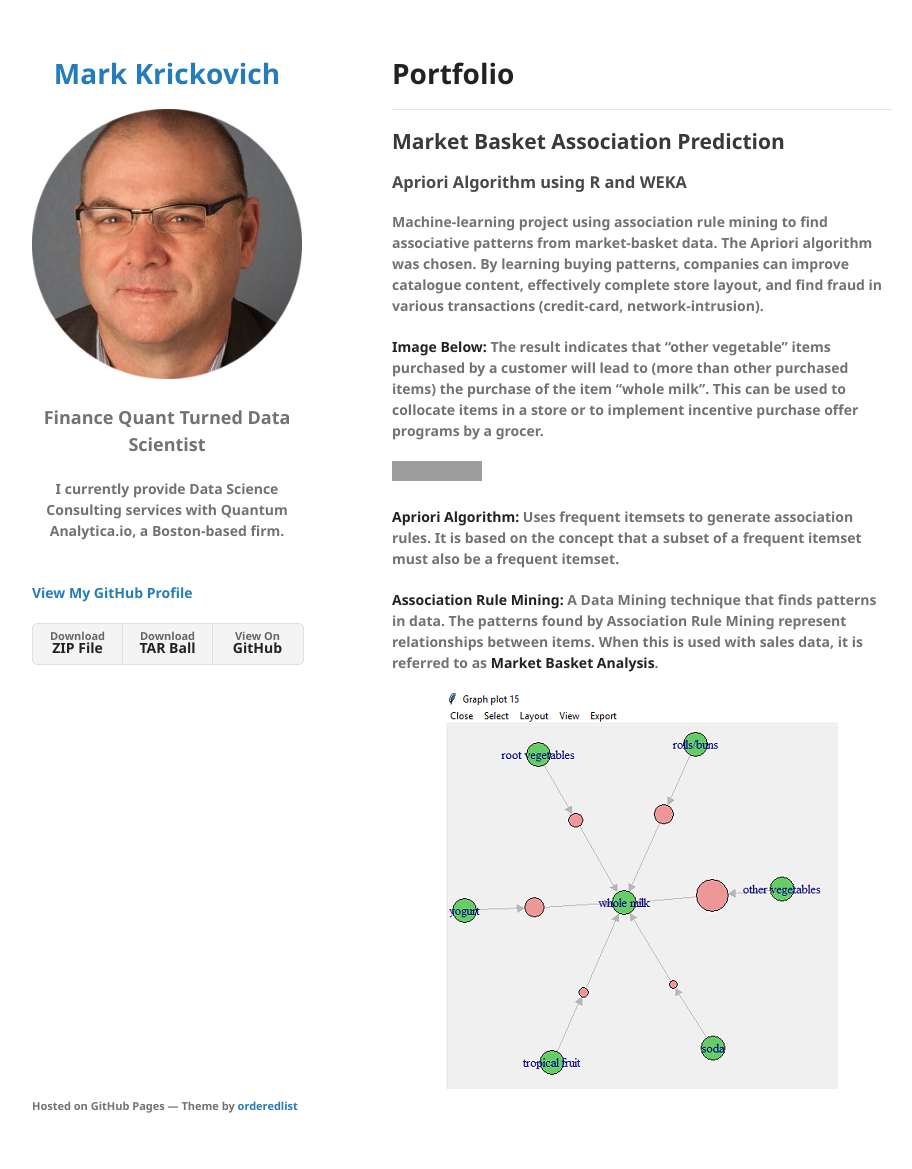
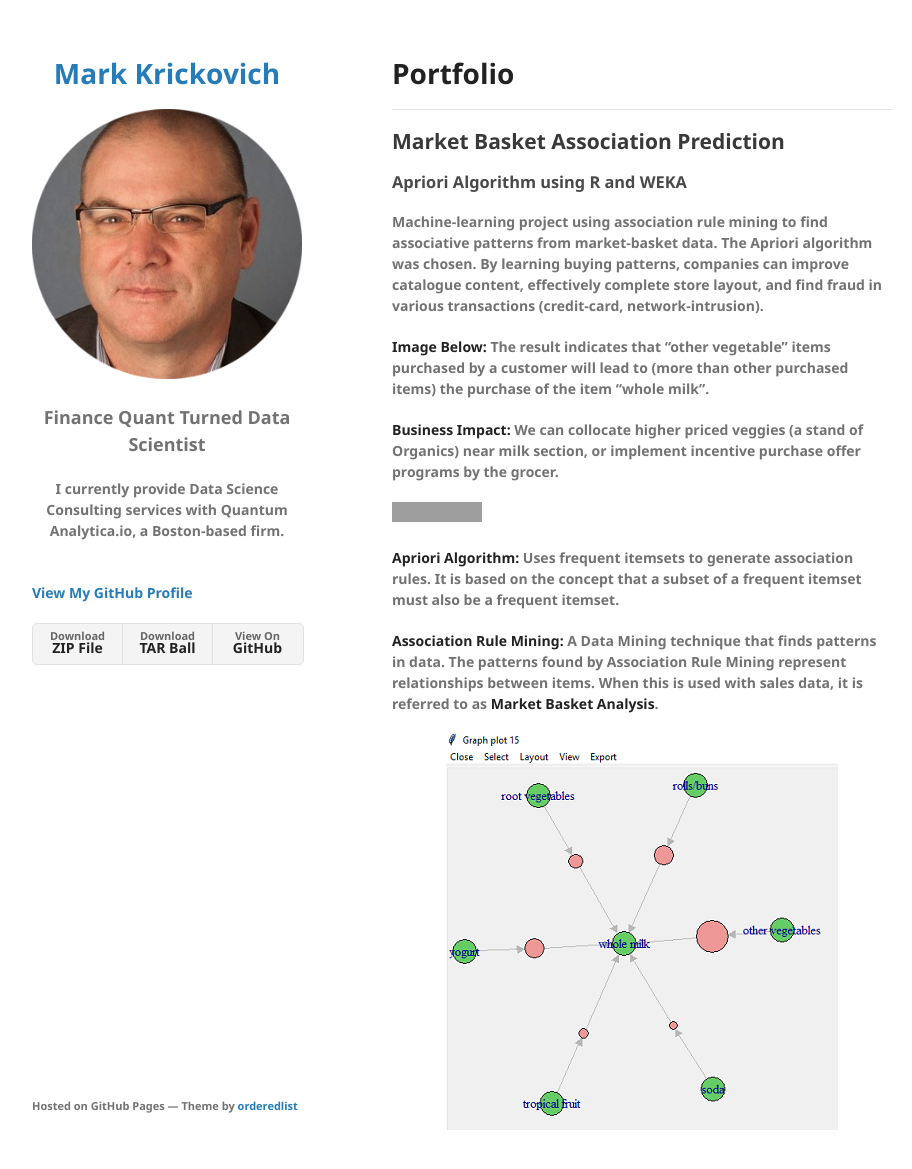
Before and after one commit to MarkKrickovich/MarkKrickovich.github.io, a Jekyll site: the page built from index.md, in a window 1280 px wide and 1185 px high. Shown: the top 1169 px of the window, without its empty margins (178-1090 px from the left). Built offline with Jekyll 4.4.1, drawn with Linux system fonts in a browser that asks for light colours; our own code applies the rules of GitHub Pages for plain Markdown files; grey boxes are pictures that could not be loaded.

Commit message:
Update index.md

```diff
--- a/index.md
+++ b/index.md
@@ -5,7 +5,9 @@
 
 Machine-learning project using association rule mining to find associative patterns from market-basket data.  The Apriori algorithm was chosen.  By learning buying patterns, companies can improve catalogue content, effectively complete store layout, and find fraud in various transactions (credit-card, network-intrusion).
 
-**Image Below:** The result indicates that “other vegetable” items purchased by a customer will lead to (more than other purchased items) the purchase of the item “whole milk”.  This can be used to collocate items in a store or to implement incentive purchase offer programs by a grocer.
+**Image Below:** The result indicates that “other vegetable” items purchased by a customer will lead to (more than other purchased items) the purchase of the item “whole milk”.
+
+**Business Impact:**  We can collocate higher priced veggies (a stand of Organics) near milk section, or implement incentive purchase offer programs by the grocer.
 
 [![View on GitHub](https://img.shields.io/badge/GitHub-View_on_GitHub-blue?logo=GitHub)](https://github.com/markkrickovich/MarketBasketAssociation)
 
```
